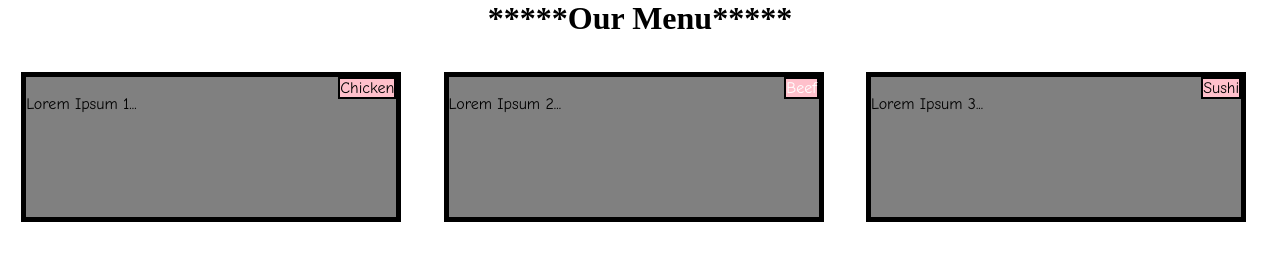
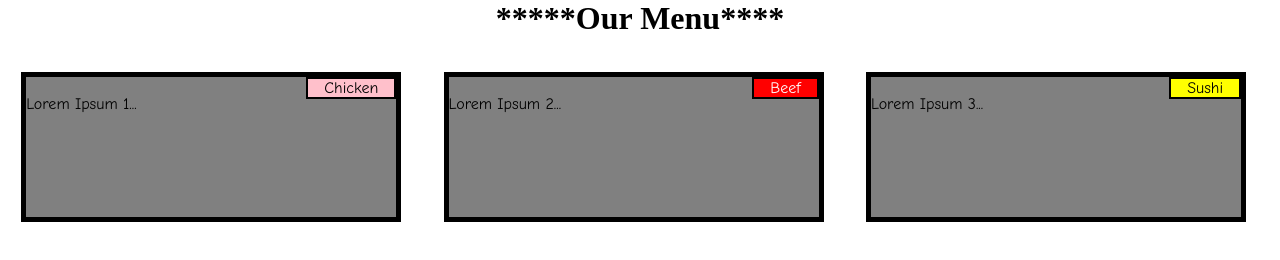
Before and after one commit to gokusen123/coursera-test, a plain HTML site: page index.html in a window 1280 px wide. Drawn offline with Linux system fonts and the light colour scheme.

Commit message:
Update index.html

```diff
--- a/index.html
+++ b/index.html
@@ -23,17 +23,22 @@
       font-family: Comic Sans MS;
       margin-top: 20px;
     }
-    span.chi-shi {
+    span.chi {
       color: black;
+      background-color: pink;
     }
     span.beef {
       color: white;
+      background-color: red;
+    }
+    span.shi {
+      color: black;
+      background-color: yellow;
     }
     span {
       position: relative;
       float: right;
       border: 2px solid black;
-      background-color: pink;
     }
     .row {
       width: 100%;
@@ -58,18 +63,18 @@
   </style>
   </head>
   <body>
-  <h1>*****Our Menu*****</h1>
+  <h1>*****Our Menu****</h1>
   <div class="row">
     <div class="col-lg-4 col-md-6">
-      <p><span class="chi-shi">   Chicken   </span><br>
+      <p><span class="chi">&emsp;Chicken&emsp;</span><br>
       Lorem Ipsum 1...</p>
     </div>
     <div class="col-lg-4 col-md-6">
-      <p><span class="beef">   Beef   </span><br>
+      <p><span class="beef">&emsp;Beef&emsp;</span><br>
       Lorem Ipsum 2...</p>
     </div>
     <div class="col-lg-4 col-md-12">
-      <p><span class="chi-shi">   Sushi   </span><br>
+      <p><span class="shi">&emsp;Sushi&emsp;</span><br>
       Lorem Ipsum 3...</p>
     </div>
   </div>
```
